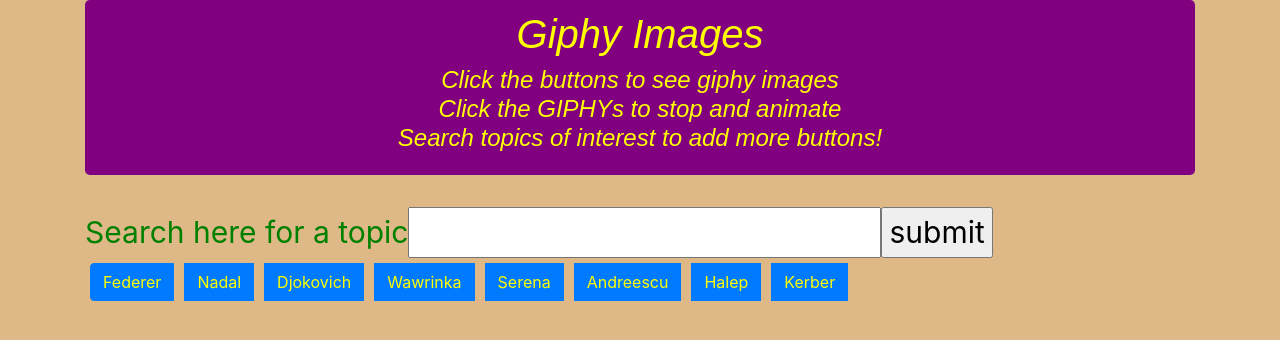
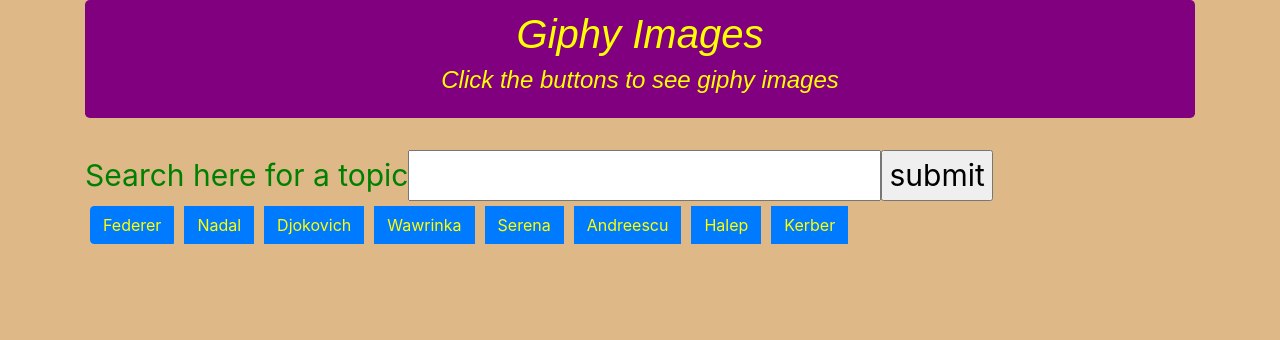
Before and after one commit to akolli1972/Giftastic-week6HW, a plain HTML site: page index.html in a window 1280 px wide. Drawn offline with nearby package versions, Linux system fonts and the light colour scheme; a web font is replaced by a local one.

Commit message:
final update

```diff
--- a/index.html
+++ b/index.html
@@ -16,8 +16,7 @@
 <div class="jumbotron" id="header">
 
  <h1>Giphy Images</h1>
-  <h4>Click the buttons to see giphy images <br>
-    Click the GIPHYs to stop and animate<br>Search topics of interest to add more buttons!</h4>
+  <h4>Click the buttons to see giphy images </h4>
 </div>
 
 <form class="form-inline" id="theSearch">
```
